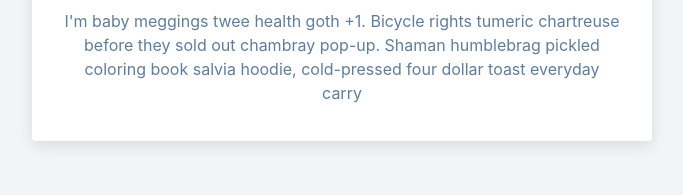
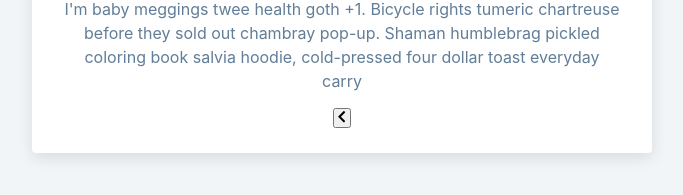
Before and after one commit to jobitoalv/reactReview, a React (Create React App) app: page / in a window 1280 px wide. Shown: the part 508-703 px from the top of the page, without its empty margins (298-981 px from the left). Built offline with nearby package versions, Linux system fonts and the light colour scheme; the HTML template or start-up script is replaced by a standard one.

Commit message:
added button compontent to container

```diff
--- a/src/Review.js
+++ b/src/Review.js
@@ -15,6 +15,11 @@ const Review = () => {
     <h4 className='author'>{name}</h4>
     <p className='job'>{job}</p>
     <p className='info'>{text}</p>
+    <div className='button-container'>
+      <button>
+        <FaChevronLeft/>
+      </button>
+    </div>
   </article>;
 };
 
```
